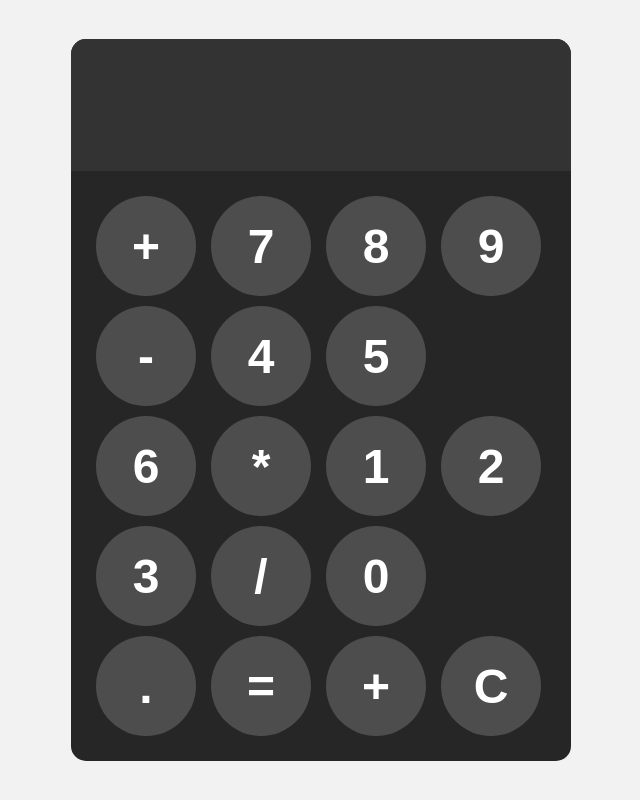
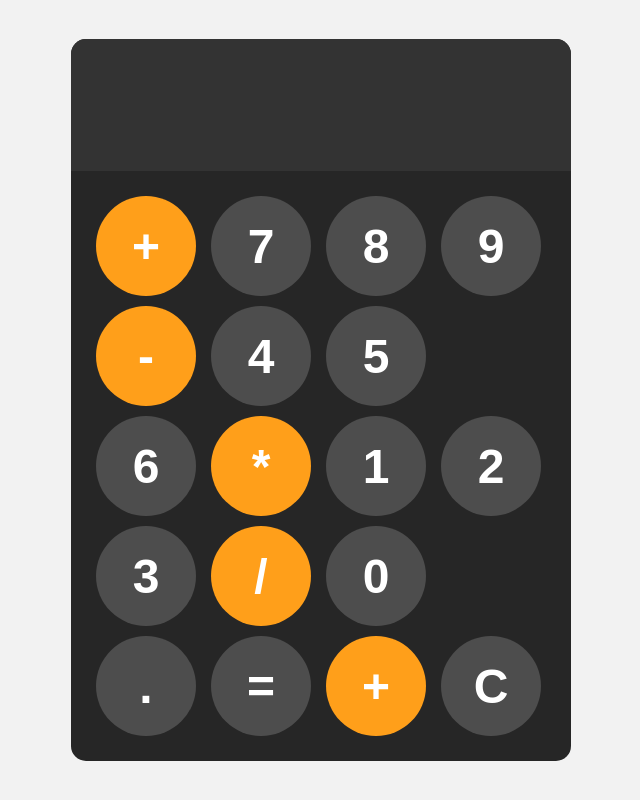
Before and after one commit to brunohenriquedeveloper/JavaScript, a plain HTML site: page aula13/index.html in a window 1280 px wide. Shown: the whole page, without its empty margins (319-959 px from the left). Drawn offline with Linux system fonts and the light colour scheme.

Commit message:
full application

```diff
--- a/aula13/Estilos/style.css
+++ b/aula13/Estilos/style.css
@@ -51,5 +51,17 @@ button:hover {
 }
 
 button:active {
+    background-color: hsl(0,0%, 50%);
+}
 
+.operator-btn {
+    background-color: hsl(35,100%, 55%);
 }
+
+.operator-btn:hover {
+    background-color: hsl(35,100%, 65%);
+}
+
+.operator-btn:active {
+    background-color: hsl(35,100%, 75%);
+}
--- a/aula13/index.html
+++ b/aula13/index.html
@@ -11,23 +11,23 @@
     <div id="calculator">
         <input id="display" readonly>
         <div id="keys">
-            <button onclick="appendtoDisplay('+')">+</button>
+            <button onclick="appendtoDisplay('+')" class="operator-btn">+</button>
             <button onclick="appendtoDisplay('7')">7</button>
             <button onclick="appendtoDisplay('8')">8</button>
             <button onclick="appendtoDisplay('9')">9</button>
-            <button onclick="appendtoDisplay('-')">-</button>
+            <button onclick="appendtoDisplay('-')" class="operator-btn">-</button>
             <button onclick="appendtoDisplay('4')">4</button>
             <button onclick="appendtoDisplay('5')">5</button><br>
             <button onclick="appendtoDisplay('6')">6</button>
-            <button onclick="appendtoDisplay('*')">*</button>
+            <button onclick="appendtoDisplay('*')" class="operator-btn">*</button>
             <button onclick="appendtoDisplay('1')">1</button>
             <button onclick="appendtoDisplay('2')">2</button>
             <button onclick="appendtoDisplay('3')">3</button>
-            <button onclick="appendtoDisplay('/')">/</button>
+            <button onclick="appendtoDisplay('/')"class="operator-btn">/</button>
             <button onclick="appendtoDisplay('0')">0</button><br>
             <button onclick="appendtoDisplay('.')">.</button>
             <button onclick="calculate()">=</button>
-            <button onclick="appendtoDisplay('+')">+</button>
+            <button onclick="appendtoDisplay('+')"class="operator-btn">+</button>
             <button onclick="clearDisplay()">C</button>
         </div>
 
--- a/aula13/index.js
+++ b/aula13/index.js
@@ -0,0 +1 @@
+// calculator program
```
